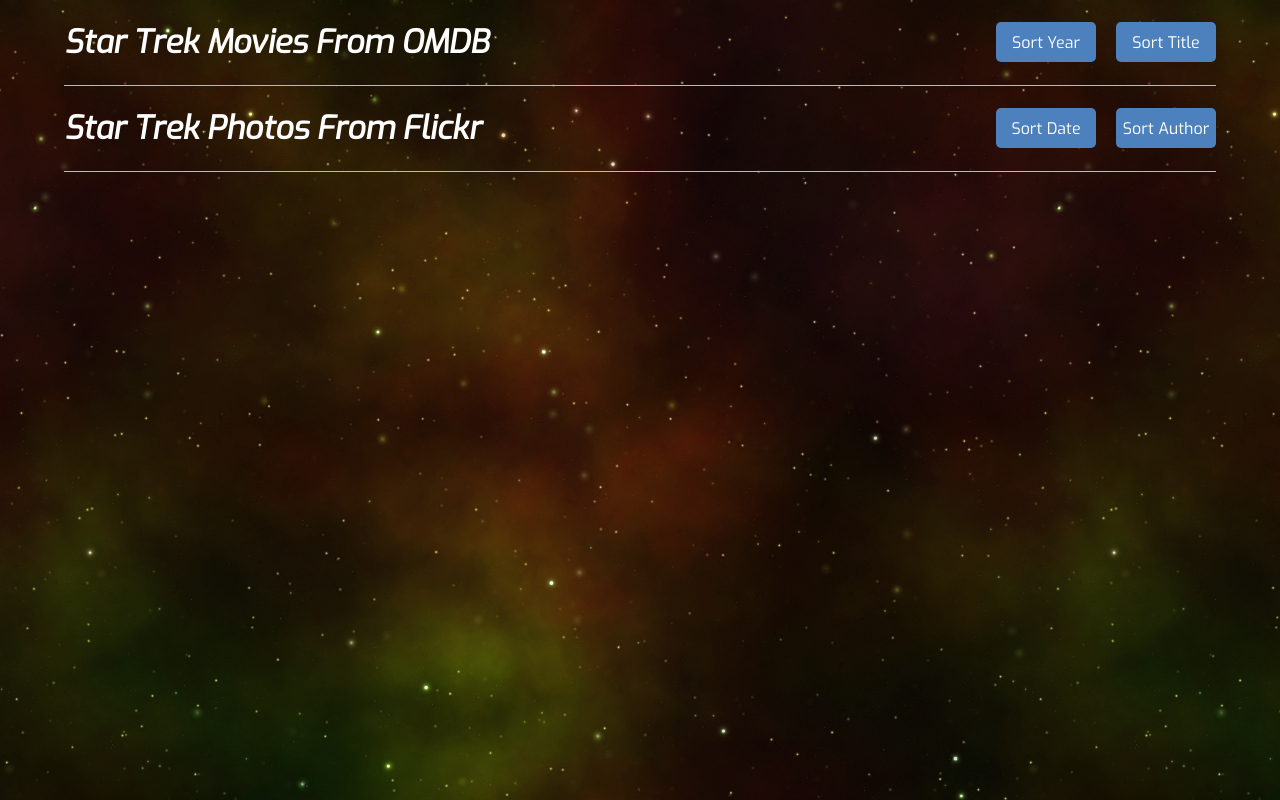
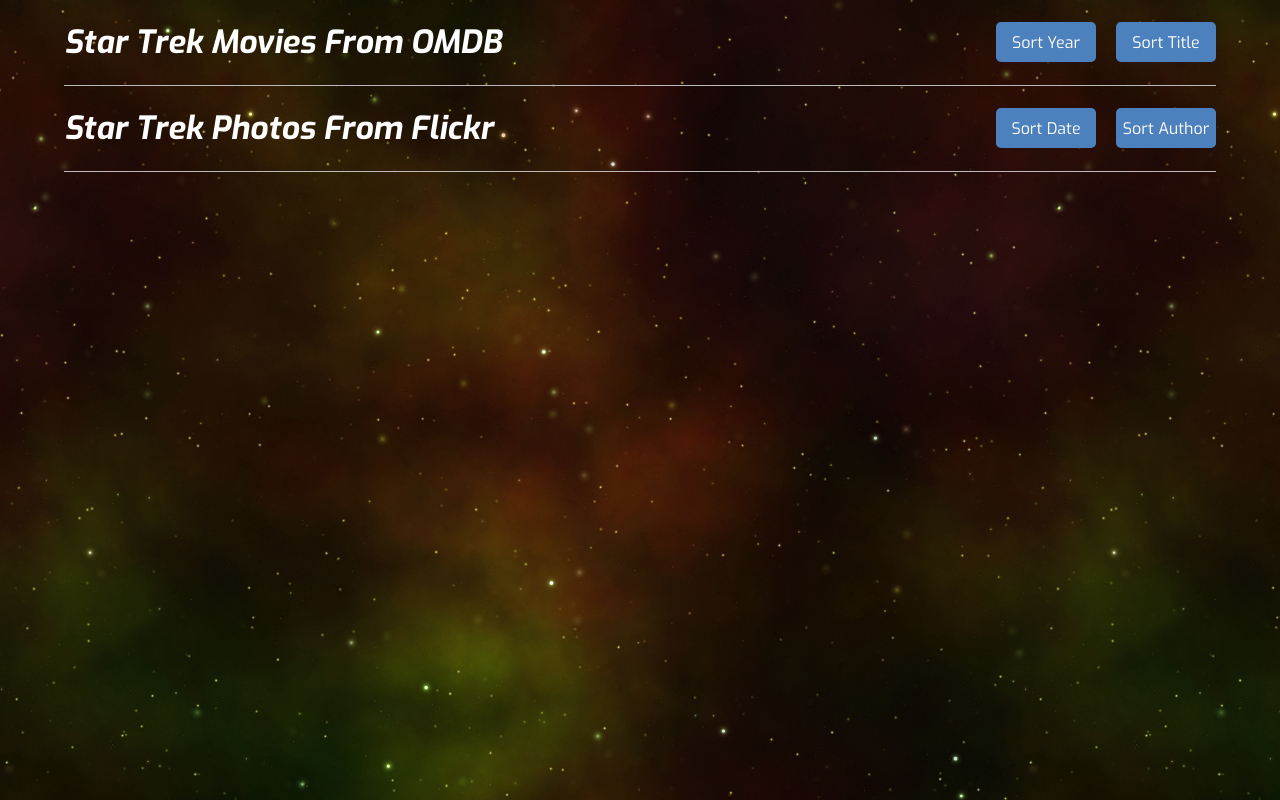
Before and after one commit to megmatty/Project-10-API-Gallery, a plain HTML site: page index.html in a window 1280 px wide. Drawn offline with nearby package versions, Linux system fonts and the light colour scheme; no server answers.

Commit message:
bold font added

```diff
--- a/css/main.css
+++ b/css/main.css
@@ -6,6 +6,7 @@
 body {
 	font-family: 'Exo', sans-serif;
 	font-style: italic;
+	font-weight: bold;
 	color: white;
 	background: #f5f5f5 url('../img/space.jpg') repeat left top;
 }
--- a/index.html
+++ b/index.html
@@ -5,7 +5,7 @@
 		<meta charset="utf-8" />
 		<meta name="viewport" content="width=device-width, initial-scale=1.0">
 		<title>API Gallery</title>
-		<link href='https://fonts.googleapis.com/css?family=Exo:400,400italic' rel='stylesheet' type='text/css'>
+		<link href='https://fonts.googleapis.com/css?family=Exo:400,400italic,700,700italic' rel='stylesheet' type='text/css'>
 		<link rel="stylesheet" href="https://cdn.linearicons.com/free/1.0.0/icon-font.min.css">
 		<link rel="stylesheet" href="css/normalize.css" type="text/css" media="screen">
 		<link rel="stylesheet" href="css/main.css" type="text/css" media="screen">
```
